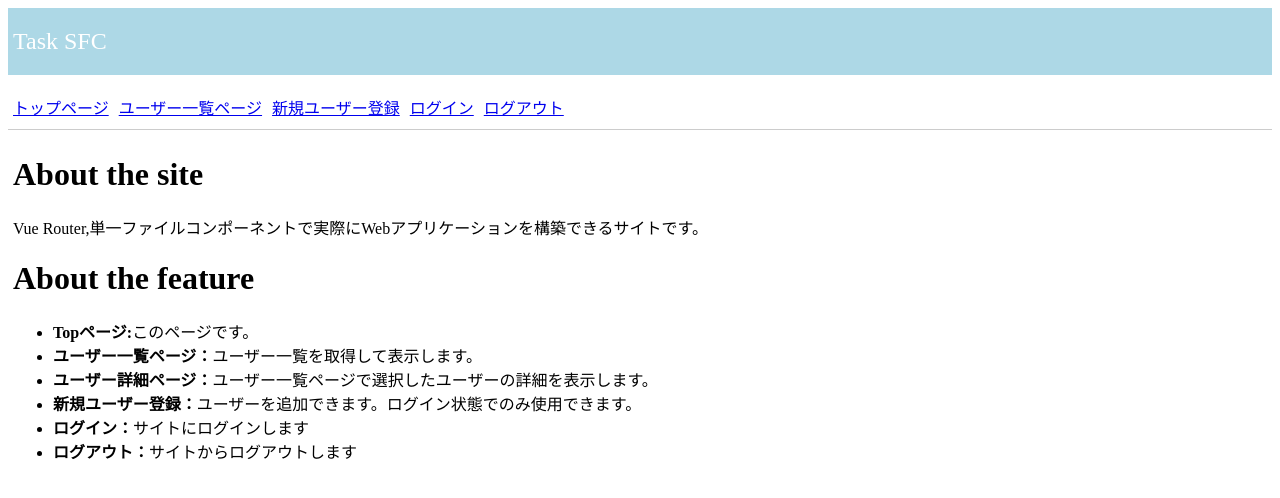
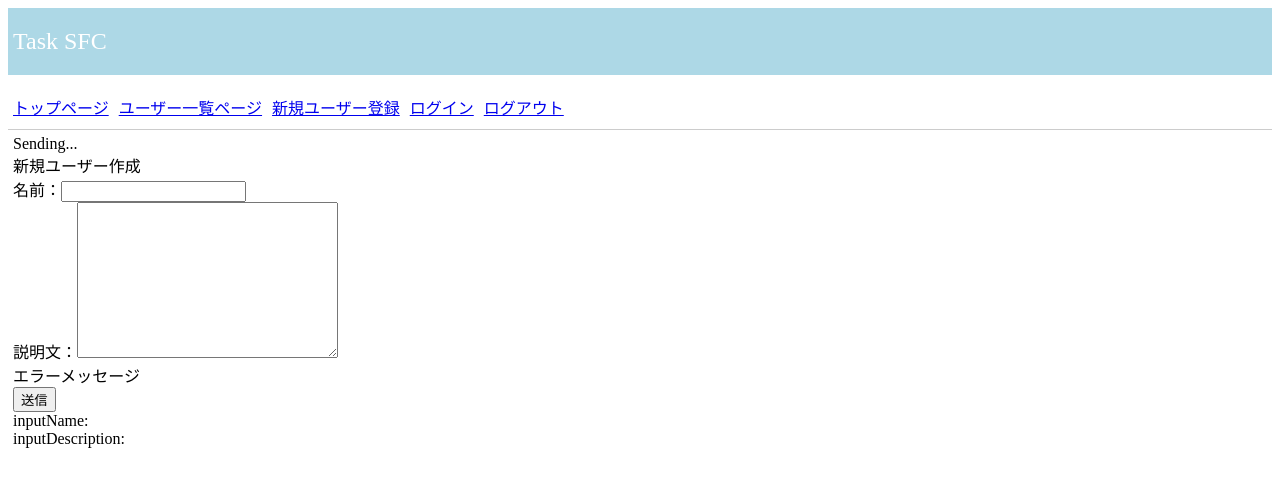
Before and after one commit to connec10/training_vue, a Vue app in the folder training_vue/: page /user_create in a window 1280 px wide. Before the commit this address led to /top. Shown: the top 498 px of the page. Built offline with nearby package versions, Linux system fonts and the light colour scheme.

Commit message:
課題3-3 （2.a.まで）
・router.js：ユーザー登録ページのルートを定義
・UserCreate.vue：新規作成

```diff
--- a/training_vue/src/router/index.js
+++ b/training_vue/src/router/index.js
@@ -48,6 +48,11 @@ const routes = [
     name: 'userDetail',
     component: () => import('../views/UserDetail.vue')
   },
+  {
+    path: '/user_create',
+    name: 'userCreate',
+    component: () => import('../views/UserCreate.vue')
+  },
 ]
 
 const router = new VueRouter({
--- /dev/null
+++ b/training_vue/src/views/UserCreate.vue
@@ -0,0 +1,41 @@
+<template>
+  <div id="app">
+    <div>Sending...</div>
+    <div>新規ユーザー作成</div>
+    <div>名前：<input type="text" v-model="inputName"></div>
+    <div>説明文：<textarea name="" id="" cols="30" rows="10" v-model="inputDescription"></textarea></div>
+    <div>エラーメッセージ</div>
+    <button v-on:click="postUser()">送信</button>
+
+    <!-- Test -->
+    <div>inputName: {{ inputName }}</div>
+    <div>inputDescription: {{ inputDescription }}</div>
+  </div>
+</template>
+
+<script>
+  import Api from '../../mock/Api.js'
+
+  export default {
+    data: function () {
+      return {
+        inputName: '',
+        inputDescription: '',
+      }
+    },
+    created: function () {
+      this.postUser()
+    },
+    watch: { '$route': 'postUser' },
+    methods: {
+      postUser: function () {
+        console.log('postUser')
+        // Api.getUsers()
+      },
+    },
+  }
+</script>
+
+<style>
+
+</style>
```
